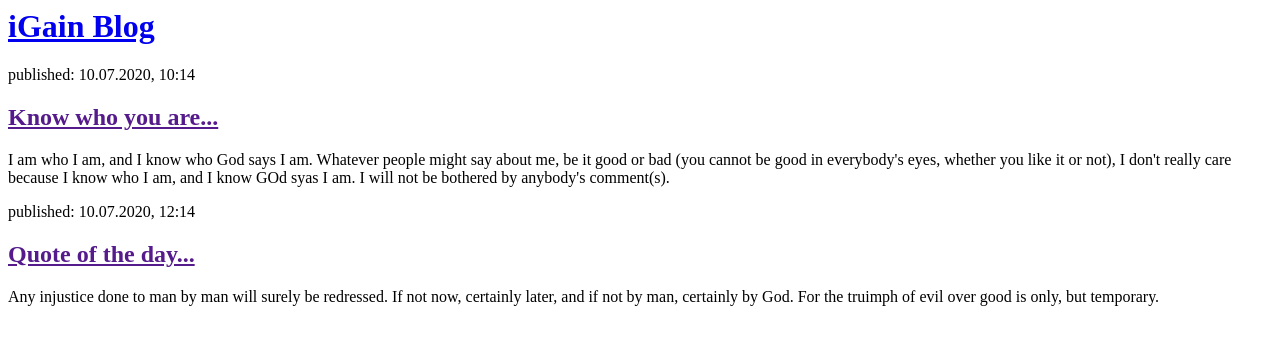
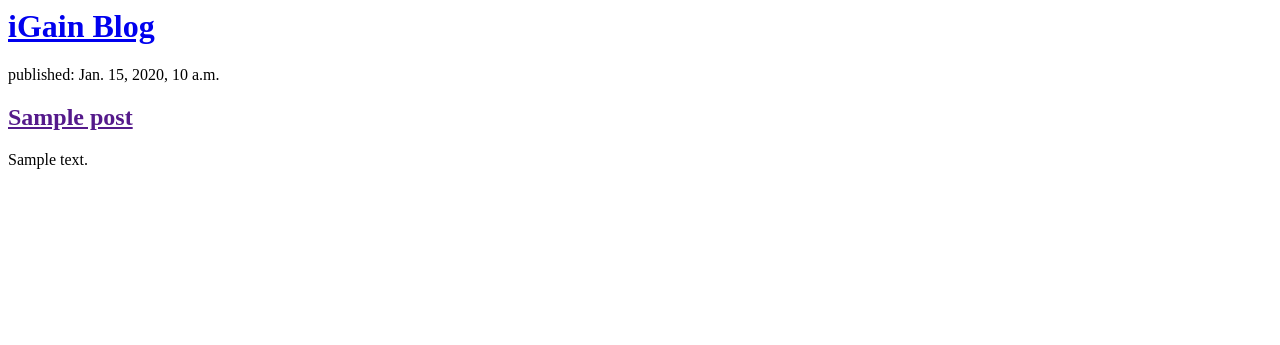
Before and after one commit to MLizzbert/my-first-blog, a Django app: template blog/templates/blog/post_list.html in a window 1280 px wide. Shown: the top 345 px of the page. Run offline with Django 3.2, Linux system fonts and the light colour scheme; the template is opened without the code that fills it: most values are stand-ins (such as "Sample title", 1, 10 or a date in 2020).

Commit message:
Modified templates to display posts from database.

```diff
--- a/blog/templates/blog/post_list.html
+++ b/blog/templates/blog/post_list.html
@@ -1,22 +1,19 @@
 <html>
     <head>
-        <title>Django Girls blog</title>
+        <title>Lizzy's django blog</title>
     </head>
     <body>
         <div>
             <h1><a href="/">iGain Blog</a></h1>
         </div>
 
-        <div>
-            <p>published: 10.07.2020, 10:14</p>
-            <h2><a href="">Know who you are...</a></h2>
-            <p>I am who I am, and I know who God says I am. Whatever people might say about me, be it good or bad (you cannot be good in everybody's eyes, whether you like it or not), I don't really care because I know who I am, and I know GOd syas I am. I will not be bothered by anybody's comment(s).</p>
-        </div>
+        {% for post in posts %}
+            <div>
+                <p>published: {{ post.published_date }} </p>
+                <h2><a href="">{{ post.title }}</a></h2>
+                <p>{{ post.text|linebreaksbr }}</p>
+            </div>
+        {% endfor %}
 
-        <div>
-            <p>published: 10.07.2020, 12:14</p>
-            <h2><a href="">Quote of the day...</a></h2>
-            <p>Any injustice done to man by man will surely be redressed. If not now, certainly later, and if not by man, certainly by God. For the truimph of evil over good is only, but temporary.</p>
-        </div>
     </body>
 </html>
--- a/blog/views.py
+++ b/blog/views.py
@@ -1,6 +1,9 @@
 from django.shortcuts import render
+from django.utils import timezone
+from .models import Post
 
 def post_list(request):
-    return render(request, 'blog/post_list.html', {})
+    posts = Post.objects.filter(published_date__lte=timezone.now()).order_by('published_date')
+    return render(request, 'blog/post_list.html', {'posts': posts})
 
 # Create your views here.
```
